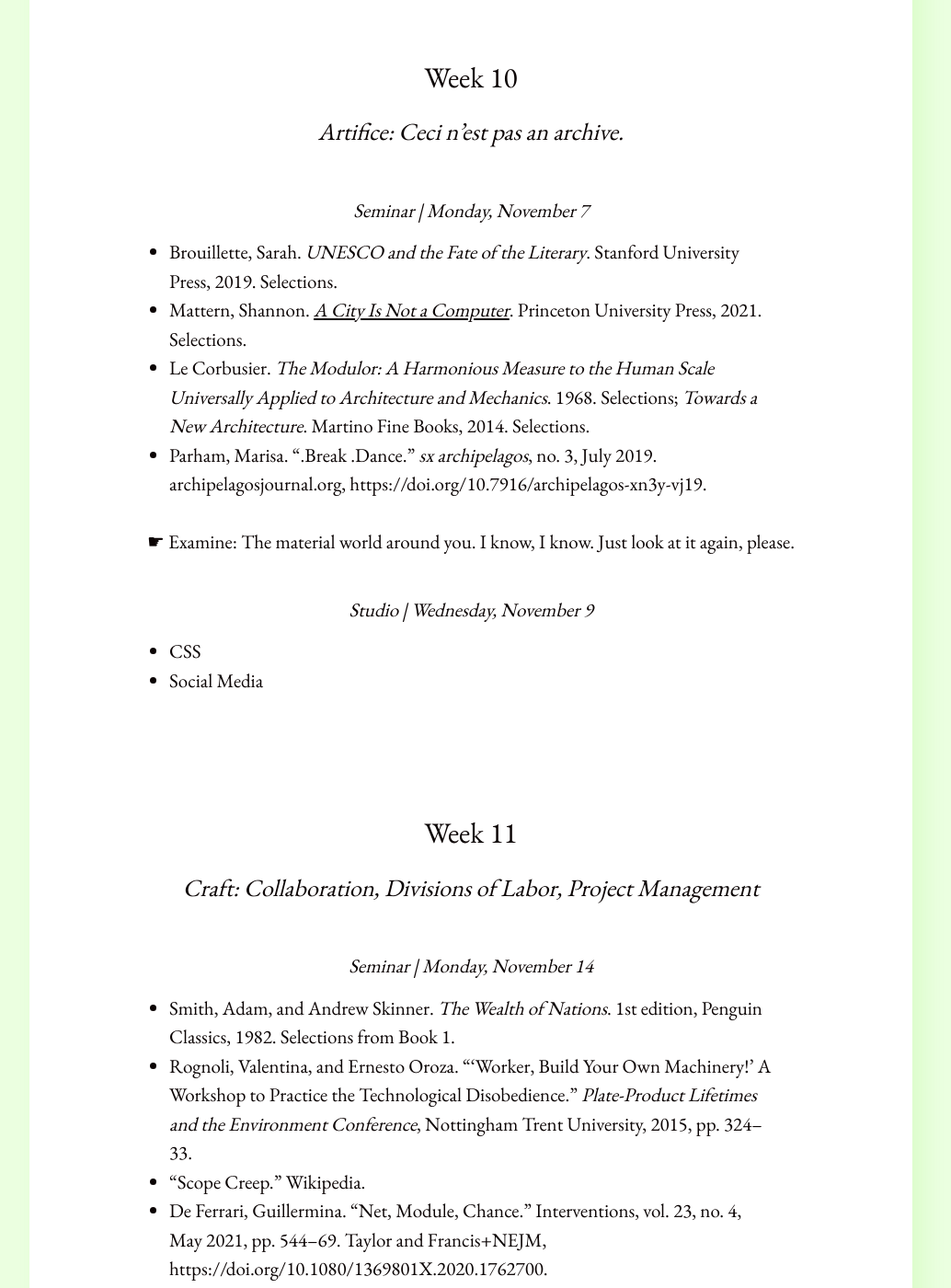
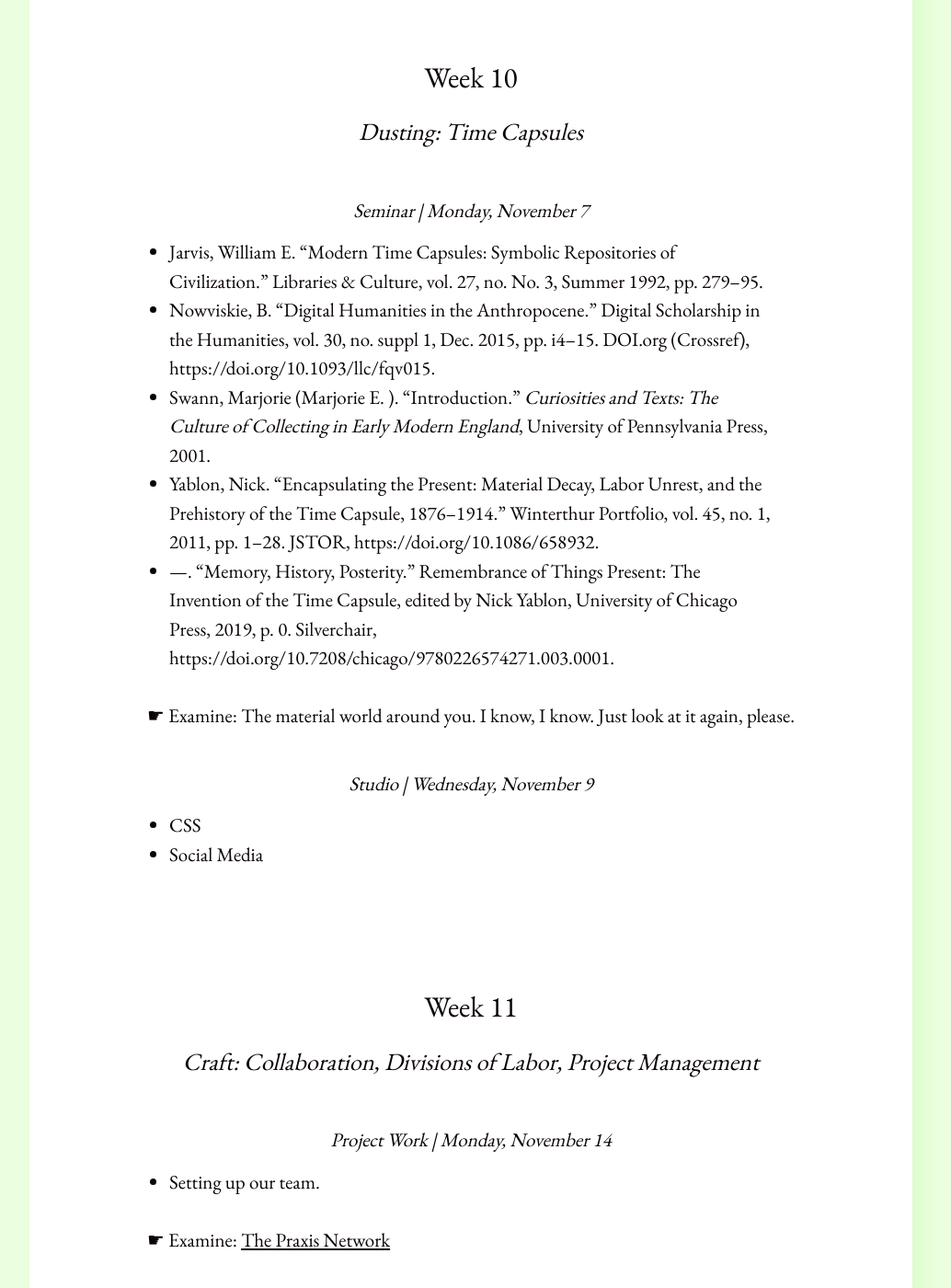
Before and after one commit to elotroalex/f22-intro-dh, a Jekyll site: the page built from schedule.md, in a window 1280 px wide and 1400 px high, scrolled down 7555 px. Shown: the whole window at 92% size, without its empty margins (128-1162 px from the left). Built offline with Jekyll 4.4.1, drawn with Linux system fonts in a browser that asks for light colours; some of the changed text lies outside the part shown.

Commit message:
added some last minute changes to final week

```diff
--- a/schedule.md
+++ b/schedule.md
@@ -198,20 +198,16 @@ b) Consider Borges' the Garden of Forking Paths
 
 ### Week 10
 
-#### Artifice: Ceci n'est pas an archive.
+#### Dusting: Time Capsules
 
 ##### Seminar | Monday, November 7
 
--   Brouillette, Sarah. *UNESCO and the Fate of the Literary*. Stanford
-    University Press, 2019. Selections.
--   Mattern, Shannon. *[A City Is Not a Computer](https://press.princeton.edu/books/paperback/9780691208053/a-city-is-not-a-computer)*. Princeton University Press, 2021. Selections.
--   Le Corbusier. *The Modulor: A Harmonious Measure to the Human Scale
-    Universally Applied to Architecture and Mechanics*. 1968.
-    Selections; *Towards a New Architecture*. Martino Fine Books, 2014.
-    Selections.
--   Parham, Marisa. ".Break .Dance." *sx archipelagos*, no. 3,
-    July 2019. archipelagosjournal.org,
-    https://doi.org/10.7916/archipelagos-xn3y-vj19.
+- Jarvis, William E. “Modern Time Capsules: Symbolic Repositories of Civilization.” Libraries & Culture, vol. 27, no. No. 3, Summer 1992, pp. 279–95.
+- Nowviskie, B. “Digital Humanities in the Anthropocene.” Digital Scholarship in the Humanities, vol. 30, no. suppl 1, Dec. 2015, pp. i4–15. DOI.org (Crossref), https://doi.org/10.1093/llc/fqv015.
+- Swann, Marjorie (Marjorie E. ). “Introduction.” *Curiosities and Texts: The Culture of Collecting in Early Modern England*, University of Pennsylvania Press, 2001.
+- Yablon, Nick. “Encapsulating the Present: Material Decay, Labor Unrest, and the Prehistory of the Time Capsule, 1876–1914.” Winterthur Portfolio, vol. 45, no. 1, 2011, pp. 1–28. JSTOR, https://doi.org/10.1086/658932.
+- ---. “Memory, History, Posterity.” Remembrance of Things Present: The Invention of the Time Capsule, edited by Nick Yablon, University of Chicago Press, 2019, p. 0. Silverchair, https://doi.org/10.7208/chicago/9780226574271.003.0001.
+
 
 
 ☛ Examine: The material world around you. I know, I know. Just look at it again, please.
@@ -225,24 +221,14 @@ b) Consider Borges' the Garden of Forking Paths
 
 #### Craft: Collaboration, Divisions of Labor, Project Management
 
-##### Seminar | Monday, November 14
+##### Project Work | Monday, November 14
 
--   Smith, Adam, and Andrew Skinner. *The Wealth of Nations*. 1st
-    edition, Penguin Classics, 1982. Selections from Book 1.
--   Rognoli, Valentina, and Ernesto Oroza. "'Worker, Build Your Own
-    Machinery!' A Workshop to Practice the Technological Disobedience."
-    *Plate-Product Lifetimes and the Environment Conference*, Nottingham
-    Trent University, 2015, pp. 324--33.
--   "Scope Creep." Wikipedia.
--   De Ferrari, Guillermina. "Net, Module, Chance." Interventions,
-    vol. 23, no. 4, May 2021, pp. 544--69. Taylor and Francis+NEJM,
-    https://doi.org/10.1080/1369801X.2020.1762700.
+-   Setting up our team.
 
 ☛ Examine: [The Praxis Network](http://praxis-network.org/)
 
-##### Studio | Wednesday, November 16
+##### Visit to the museum | Wednesday, November 16
 
-- Github
 
 ### Week 12
 
@@ -250,15 +236,9 @@ b) Consider Borges' the Garden of Forking Paths
 
 ##### Seminar | Monday, November 28
 
--   Nowviskie, Bethany. "Digital Humanities in the Anthropocene."
-    Digital Scholarship in the Humanities, vol. 30, no. 1, Dec. 2015,
-    pp. i4--15, https://doi.org/10.1093/llc/fqv015.
 -   Risam, Roopika, and Alex Gil. "[Introduction: The Questions of
     Minimal Computing](http://www.digitalhumanities.org/dhq/vol/16/2/000646/000646.html)."
     *Digital Humanities Quarterly*. 16.2. 2022
--   Ramsay, Stephen. *Reading Machines: Toward and Algorithmic
-    Criticism*. University of Illinois Press, 2011. Selections.
-- Wark, McKenzie. *Molecular Red: Theory for the Anthropocene*. Verso Books, 2016. Selections
 
 ☛ Examine: A replica of the Turing machine
 
```
